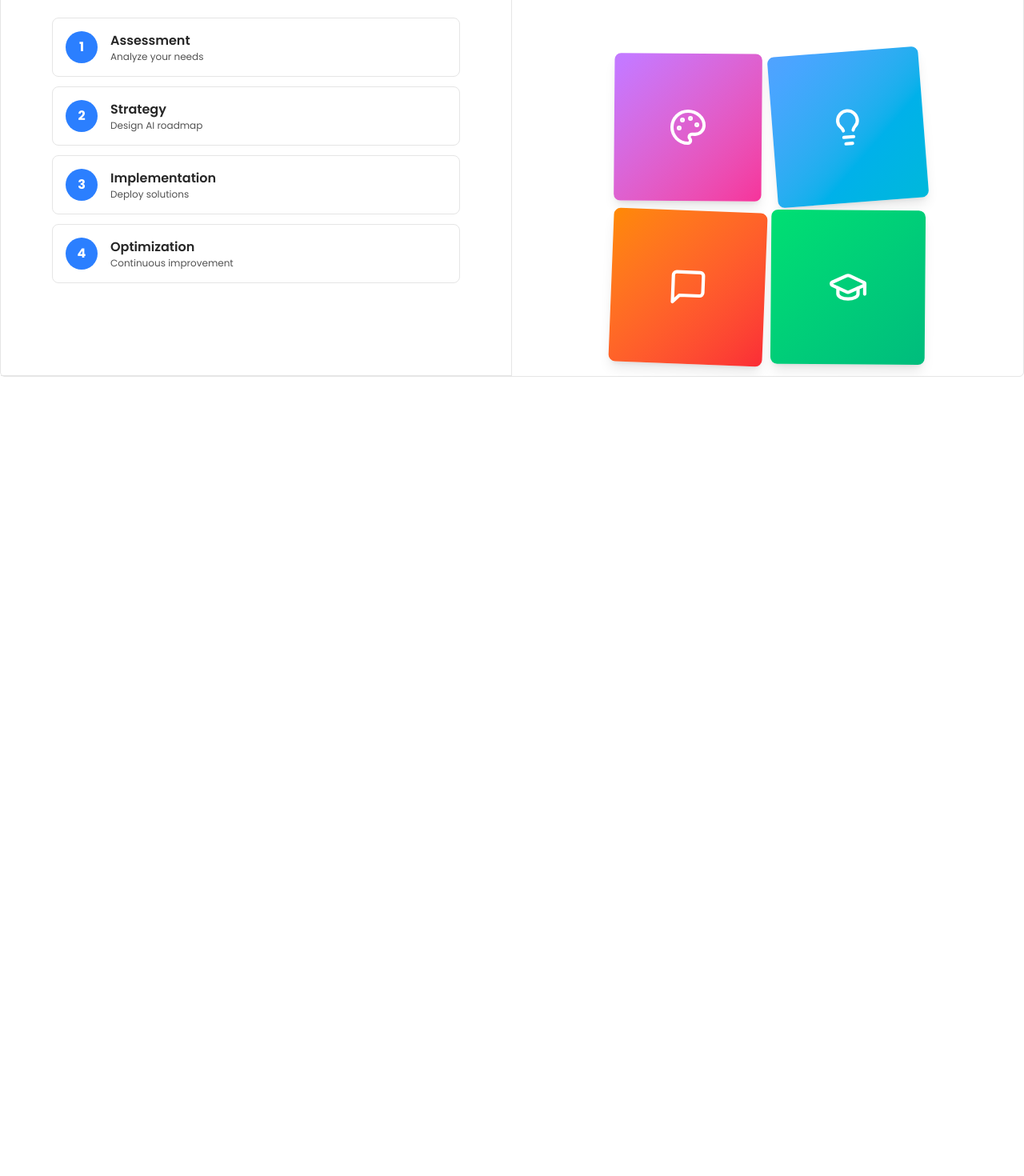
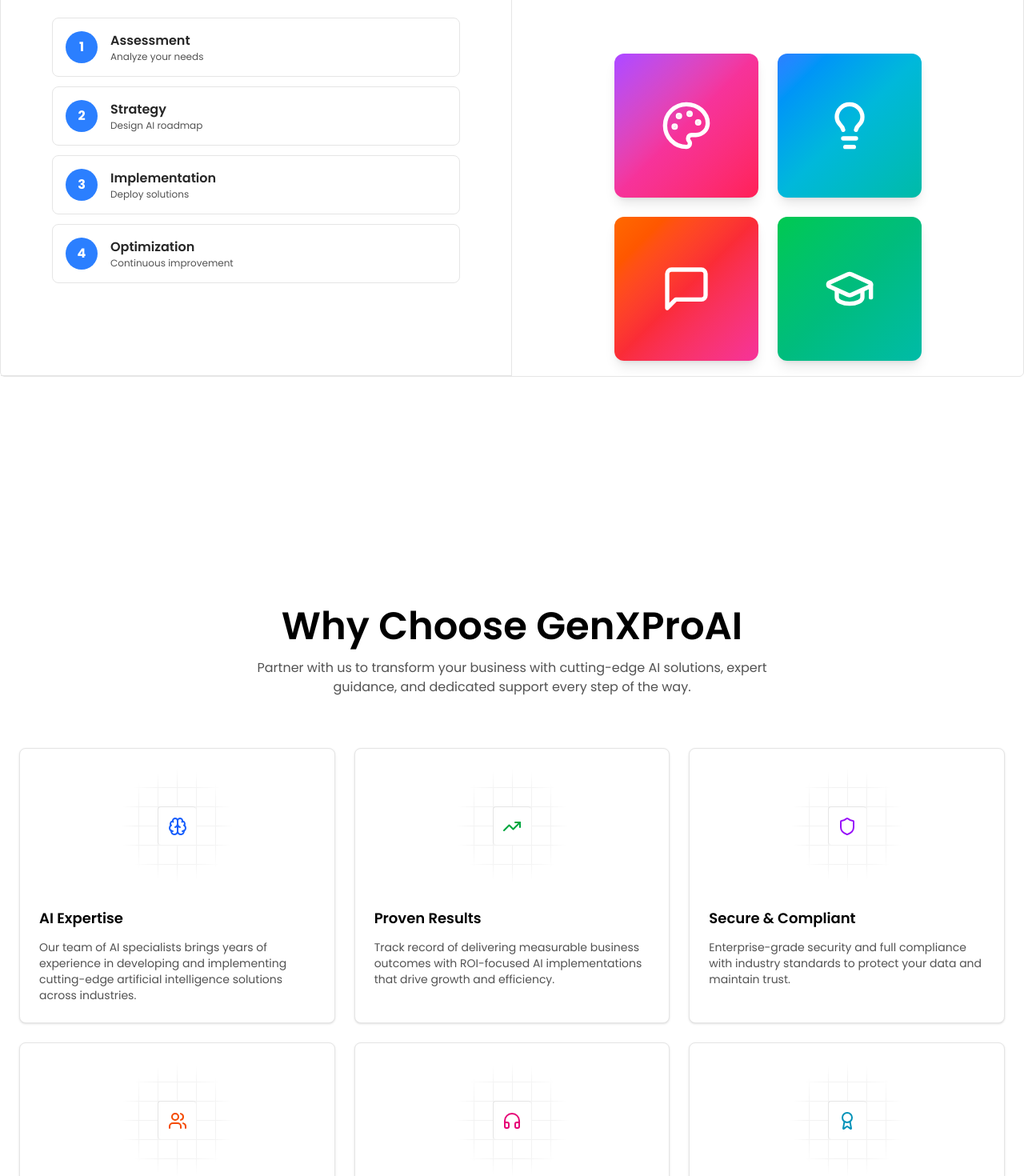
Before and after one commit to mahi12jain/GenXProAI.github.io, a React (Vite) app: page / in a window 1280 px wide. Shown: the part 1820-3290 px from the top of the page at 80% size. Before the commit the page ends 2451 px from the top, so only its background shows below. Built offline with nearby package versions, Linux system fonts and the light colour scheme.

Commit message:
why choose us added

```diff
--- a/src/components/Features.jsx
+++ b/src/components/Features.jsx
@@ -201,69 +201,44 @@
 };
 
 export const SkeletonFour = () => {
+  const creativeTools = [
+    {
+      icon: Palette,
+      gradient: "from-purple-500 via-pink-500 to-rose-500",
+      label: "Design",
+    },
+    {
+      icon: Lightbulb,
+      gradient: "from-blue-500 via-cyan-500 to-teal-500",
+      label: "Innovation",
+    },
+    {
+      icon: MessageSquare,
+      gradient: "from-orange-500 via-red-500 to-pink-500",
+      label: "Content",
+    },
+    {
+      icon: GraduationCap,
+      gradient: "from-green-500 via-emerald-500 to-teal-500",
+      label: "Training",
+    },
+  ];
+
   return (
     <div className="relative flex flex-col items-center justify-center p-8 gap-6 h-full overflow-hidden">
-      {/* Creative AI Visualization */}
-      <div className="grid grid-cols-2 gap-4 w-full max-w-sm">
-        <motion.div
-          animate={{
-            rotate: [0, 5, 0, -5, 0],
-            scale: [1, 1.05, 1],
-          }}
-          transition={{
-            duration: 3,
-            repeat: Infinity,
-            repeatType: "reverse",
-          }}
-          className="aspect-square bg-gradient-to-br from-purple-400 to-pink-500 rounded-lg shadow-lg flex items-center justify-center"
-        >
-          <Palette className="w-12 h-12 text-white" />
-        </motion.div>
-        <motion.div
-          animate={{
-            rotate: [0, -5, 0, 5, 0],
-            scale: [1, 1.05, 1],
-          }}
-          transition={{
-            duration: 3,
-            delay: 0.5,
-            repeat: Infinity,
-            repeatType: "reverse",
-          }}
-          className="aspect-square bg-gradient-to-br from-blue-400 to-cyan-500 rounded-lg shadow-lg flex items-center justify-center"
-        >
-          <Lightbulb className="w-12 h-12 text-white" />
-        </motion.div>
-        <motion.div
-          animate={{
-            rotate: [0, 5, 0, -5, 0],
-            scale: [1, 1.05, 1],
-          }}
-          transition={{
-            duration: 3,
-            delay: 1,
-            repeat: Infinity,
-            repeatType: "reverse",
-          }}
-          className="aspect-square bg-gradient-to-br from-orange-400 to-red-500 rounded-lg shadow-lg flex items-center justify-center"
-        >
-          <MessageSquare className="w-12 h-12 text-white" />
-        </motion.div>
-        <motion.div
-          animate={{
-            rotate: [0, -5, 0, 5, 0],
-            scale: [1, 1.05, 1],
-          }}
-          transition={{
-            duration: 3,
-            delay: 1.5,
-            repeat: Infinity,
-            repeatType: "reverse",
-          }}
-          className="aspect-square bg-gradient-to-br from-green-400 to-emerald-500 rounded-lg shadow-lg flex items-center justify-center"
-        >
-          <GraduationCap className="w-12 h-12 text-white" />
-        </motion.div>
+      <div className="grid grid-cols-2 gap-6 w-full max-w-sm">
+        {creativeTools.map((tool, idx) => (
+          <div
+            key={idx}
+            className="relative aspect-square bg-gradient-to-br from-purple-500 via-pink-500 to-rose-500 rounded-xl shadow-lg flex items-center justify-center group hover:shadow-xl transition-shadow"
+            style={{
+              backgroundImage: `linear-gradient(to bottom right, var(--tw-gradient-stops))`,
+            }}
+          >
+            <div className={`absolute inset-0 bg-gradient-to-br ${tool.gradient} rounded-xl`} />
+            <tool.icon className="relative w-12 h-12 md:w-16 md:h-16 text-white" />
+          </div>
+        ))}
       </div>
 
       <div className="absolute left-0 z-[100] inset-y-0 w-20 bg-gradient-to-r from-white to-transparent h-full pointer-events-none" />
--- /dev/null
+++ b/src/components/WhyChooseUs.jsx
@@ -0,0 +1,130 @@
+import React from 'react';
+import { Card, CardContent, CardHeader } from './ui/card';
+import { Brain, Shield, Headphones, TrendingUp, Users, Award } from 'lucide-react';
+
+export function WhyChooseUs() {
+    return (
+        <section className="py-16 md:py-32 bg-white">
+            <div className="mx-auto max-w-7xl px-6">
+                <div className="text-center">
+                    <h2 className="text-balance text-4xl font-semibold lg:text-5xl text-black">
+                        Why Choose GenXProAI
+                    </h2>
+                    <p className="mt-4 text-neutral-600 max-w-2xl mx-auto">
+                        Partner with us to transform your business with cutting-edge AI solutions, expert guidance, and dedicated support every step of the way.
+                    </p>
+                </div>
+                <div className="mx-auto mt-8 grid max-w-sm gap-6 md:mt-16 md:max-w-full md:grid-cols-2 lg:grid-cols-3">
+                    <Card className="group border border-neutral-200 bg-neutral-50 shadow-sm hover:shadow-md transition-shadow">
+                        <CardHeader className="pb-3">
+                            <CardDecorator>
+                                <Brain className="size-6 text-blue-600" aria-hidden />
+                            </CardDecorator>
+
+                            <h3 className="mt-6 font-semibold text-lg text-black">AI Expertise</h3>
+                        </CardHeader>
+
+                        <CardContent>
+                            <p className="text-sm text-neutral-600">
+                                Our team of AI specialists brings years of experience in developing and implementing cutting-edge artificial intelligence solutions across industries.
+                            </p>
+                        </CardContent>
+                    </Card>
+
+                    <Card className="group border border-neutral-200 bg-neutral-50 shadow-sm hover:shadow-md transition-shadow">
+                        <CardHeader className="pb-3">
+                            <CardDecorator>
+                                <TrendingUp className="size-6 text-green-600" aria-hidden />
+                            </CardDecorator>
+
+                            <h3 className="mt-6 font-semibold text-lg text-black">Proven Results</h3>
+                        </CardHeader>
+
+                        <CardContent>
+                            <p className="text-sm text-neutral-600">
+                                Track record of delivering measurable business outcomes with ROI-focused AI implementations that drive growth and efficiency.
+                            </p>
+                        </CardContent>
+                    </Card>
+
+                    <Card className="group border border-neutral-200 bg-neutral-50 shadow-sm hover:shadow-md transition-shadow">
+                        <CardHeader className="pb-3">
+                            <CardDecorator>
+                                <Shield className="size-6 text-purple-600" aria-hidden />
+                            </CardDecorator>
+
+                            <h3 className="mt-6 font-semibold text-lg text-black">Secure & Compliant</h3>
+                        </CardHeader>
+
+                        <CardContent>
+                            <p className="text-sm text-neutral-600">
+                                Enterprise-grade security and full compliance with industry standards to protect your data and maintain trust.
+                            </p>
+                        </CardContent>
+                    </Card>
+
+                    <Card className="group border border-neutral-200 bg-neutral-50 shadow-sm hover:shadow-md transition-shadow">
+                        <CardHeader className="pb-3">
+                            <CardDecorator>
+                                <Users className="size-6 text-orange-600" aria-hidden />
+                            </CardDecorator>
+
+                            <h3 className="mt-6 font-semibold text-lg text-black">Tailored Solutions</h3>
+                        </CardHeader>
+
+                        <CardContent>
+                            <p className="text-sm text-neutral-600">
+                                Custom AI strategies designed specifically for your business needs, industry, and goals - not one-size-fits-all solutions.
+                            </p>
+                        </CardContent>
+                    </Card>
+
+                    <Card className="group border border-neutral-200 bg-neutral-50 shadow-sm hover:shadow-md transition-shadow">
+                        <CardHeader className="pb-3">
+                            <CardDecorator>
+                                <Headphones className="size-6 text-pink-600" aria-hidden />
+                            </CardDecorator>
+
+                            <h3 className="mt-6 font-semibold text-lg text-black">24/7 Support</h3>
+                        </CardHeader>
+
+                        <CardContent>
+                            <p className="text-sm text-neutral-600">
+                                Comprehensive training programs and round-the-clock technical support to ensure your team maximizes AI capabilities.
+                            </p>
+                        </CardContent>
+                    </Card>
+
+                    <Card className="group border border-neutral-200 bg-neutral-50 shadow-sm hover:shadow-md transition-shadow">
+                        <CardHeader className="pb-3">
+                            <CardDecorator>
+                                <Award className="size-6 text-cyan-600" aria-hidden />
+                            </CardDecorator>
+
+                            <h3 className="mt-6 font-semibold text-lg text-black">Industry Recognition</h3>
+                        </CardHeader>
+
+                        <CardContent>
+                            <p className="text-sm text-neutral-600">
+                                Award-winning AI solutions recognized by industry leaders for innovation, quality, and exceptional client satisfaction.
+                            </p>
+                        </CardContent>
+                    </Card>
+                </div>
+            </div>
+        </section>
+    );
+}
+
+const CardDecorator = ({ children }) => (
+    <div aria-hidden className="relative mx-auto size-36" style={{
+        maskImage: 'radial-gradient(ellipse 50% 50% at 50% 50%, #000 70%, transparent 100%)'
+    }}>
+        <div
+            className="absolute inset-0 bg-[linear-gradient(to_right,#000_1px,transparent_1px),linear-gradient(to_bottom,#000_1px,transparent_1px)] bg-[size:24px_24px] opacity-5"
+        />
+        <div className="bg-white absolute inset-0 m-auto flex size-12 items-center justify-center border-t border-l border-neutral-200 rounded-sm">
+            {children}
+        </div>
+    </div>
+);
--- /dev/null
+++ b/src/components/ui/card.jsx
@@ -0,0 +1,57 @@
+import React from "react";
+
+const Card = ({ className = "", children, ...props }) => {
+  return (
+    <div
+      className={`rounded-lg border bg-white text-neutral-950 shadow-sm ${className}`}
+      {...props}
+    >
+      {children}
+    </div>
+  );
+};
+
+const CardHeader = ({ className = "", children, ...props }) => {
+  return (
+    <div className={`flex flex-col space-y-1.5 p-6 ${className}`} {...props}>
+      {children}
+    </div>
+  );
+};
+
+const CardTitle = ({ className = "", children, ...props }) => {
+  return (
+    <h3
+      className={`text-2xl font-semibold leading-none tracking-tight ${className}`}
+      {...props}
+    >
+      {children}
+    </h3>
+  );
+};
+
+const CardDescription = ({ className = "", children, ...props }) => {
+  return (
+    <p className={`text-sm text-neutral-500 ${className}`} {...props}>
+      {children}
+    </p>
+  );
+};
+
+const CardContent = ({ className = "", children, ...props }) => {
+  return (
+    <div className={`p-6 pt-0 ${className}`} {...props}>
+      {children}
+    </div>
+  );
+};
+
+const CardFooter = ({ className = "", children, ...props }) => {
+  return (
+    <div className={`flex items-center p-6 pt-0 ${className}`} {...props}>
+      {children}
+    </div>
+  );
+};
+
+export { Card, CardHeader, CardTitle, CardDescription, CardContent, CardFooter };
--- a/src/pages/home.jsx
+++ b/src/pages/home.jsx
@@ -1,12 +1,14 @@
 import React from 'react';
 import Hero from '../components/Hero';
 import { Features } from '../components/Features';
+import { WhyChooseUs } from '../components/WhyChooseUs';
 
 const Home = () => {
     return (
         <main>
             <Hero />
             <Features />
+            <WhyChooseUs />
         </main>
     );
 };
```
